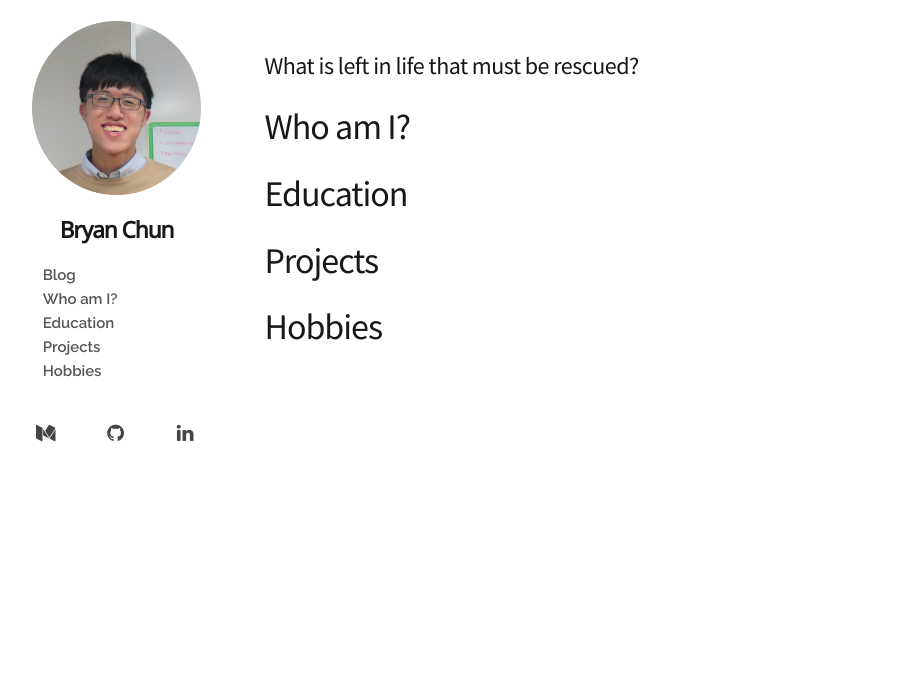
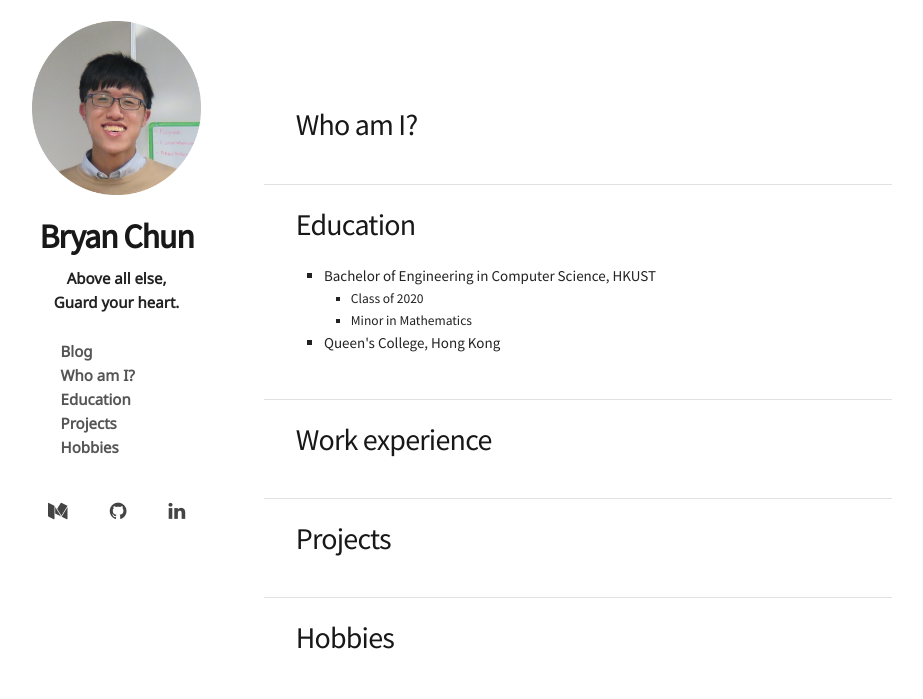
Before and after one commit to bryanchun/bryanchun.github.io, a plain HTML site: page index.html in a window 1280 px wide. Shown: the whole page, without its empty margins (149-1072 px from the left). Drawn offline with Linux system fonts and the light colour scheme.

Commit message:
add divider and oneliners; update styles and partial content

```diff
--- a/css/skeleton.css
+++ b/css/skeleton.css
@@ -140,7 +140,7 @@ h1, h2, h3, h4, h5, h6 {
   font-weight: 300; }
 h1 { font-size: 4.0rem; line-height: 1.2;  letter-spacing: -.1rem;}
 h2 { font-size: 3.6rem; line-height: 1.25; letter-spacing: -.1rem; }
-h3 { font-size: 3.0rem; line-height: 1.3;  letter-spacing: -.1rem; font-weight: 100; }
+h3 { font-size: 3.0rem; line-height: 1.3;  letter-spacing: -.1rem; }
 h4 { font-size: 2.4rem; line-height: 1.35; letter-spacing: -.08rem; }
 h5 { font-size: 1.8rem; line-height: 1.5;  letter-spacing: -.05rem; }
 h6 { font-size: 1.5rem; line-height: 1.6;  letter-spacing: 0; }
--- a/css/style.css
+++ b/css/style.css
@@ -12,44 +12,51 @@
 - content
 */
 
-
-/* app-bar: medium, github, linkedin
+/* background
 –––––––––––––––––––––––––––––––––––––––––––––––––– */
-
-.app-bar {
-  width: 100%;
-  overflow: auto;
+body {
+  background-color: #fff;
 }
 
-.app-bar a {
-  width: 33%;
-  float: left;
-  text-align: center;
-  padding: 5% 0;
-  color: #444;
-  font-size: 130%;
-}
-
-.app-bar a:hover {
-  color: #000;
+.container {
+  padding: 0;
 }
 
 /* sidebar customisations
 –––––––––––––––––––––––––––––––––––––––––––––––––– */
 
-.container #dp {
+/*.container .three {
+  background-color: #191A2C;
+}*/
+
+.sidebar {
+  font-family: "Noto Sans";
+}
+
+.sidebar #dp {
   display: block;
   width: 80%;
   margin-left: auto;
   margin-right: auto;
   padding: 10% 0;
 }
+.sidebar #name {
+  text-align: center;
+  font-size: 225%;
+  font-weight: bold;
+  margin-bottom: 1.0rem;
+}
 
-#name {
+.sidebar .oneliner {
   text-align: center;
-  font-size: 150%;
-  font-family: "Noto Sans";
   font-weight: bold;
+  margin-bottom: 0;
+}
+
+.sidebar #sections {
+  margin-left: 10%;
+  margin-bottom: 2.5rem;
+  margin-top: 2.5rem;
 }
 
 nav {
@@ -57,9 +64,13 @@ nav {
   font-size: 100%
 }
 
+nav ul li {
+  list-style: none;
+}
+
 nav ul li a, nav ul li a:visited, nav ul li a:active {
   font-size: 100%;
-  font-weight: 600;
+  font-weight: bold;
   color: #555;
   padding: 0 15%;
   margin: 0;
@@ -69,13 +80,69 @@ nav ul li a:hover, nav ul li a:focus {
   color: #000;
 }
 
+/* app-bar: medium, github, linkedin
+–––––––––––––––––––––––––––––––––––––––––––––––––– */
+
+.app-bar {
+  width: 100%;
+  overflow: auto;
+  display: flex;
+  align-items: center;
+  justify-content: center;
+}
+
+.app-bar a {
+  /*width: 33%;*/
+  float: left;
+  text-align: center;
+  padding: 5% 10%;
+  color: #444;
+  font-size: 130%;
+}
+
+.app-bar a:hover {
+  color: #000;
+}
+
 /* content customisations
 –––––––––––––––––––––––––––––––––––––––––––––––––– */
 
-.offset-vert {
+/*.container .eight {
+  background-color: #AEA093;
+}*/
+
+.content {
   margin-top: 5%;
 }
 
+.content h3 {
+  font-size: ;
+}
+
+section {
+  font-family: "Source Sans Pro";
+  font-weight: lighter;
+
+  padding: 3% 5%;
+  /*background: #444;*/
+}
+
+section ul {
+  margin-left: 5%;
+  list-style-type: square;
+}
+
+section ul ul {
+  margin-bottom: 0%;
+  margin-top: 0%;
+}
+
+hr.divider {
+  /*width: 80%;*/
+  color: #d8d8d8;
+  margin-bottom: 0;
+  margin-top: 0;
+}
 
 /**
  * TODO
--- a/index.html
+++ b/index.html
@@ -43,51 +43,72 @@
   <!-- Primary Page Layout
   –––––––––––––––––––––––––––––––––––––––––––––––––– -->
   <div class="container">
-    <!-- <div class="three columns sidebar">
-      <nav>
-        <h3>Bryan Chun</h3>
-      </nav>
-    </div> -->
-    <!-- Sidebar -->
     <div class="row">
-      <div class="three columns"> <!-- three sidebar  -->
+      <div class="three columns sidebar">
         <nav>
           <img src="images/bryan_square.png" id="dp" />
           <h1 id="name">Bryan Chun</h1>
-          <ul>
+          <p class="oneliner">Above all else,</p>
+          <p class="oneliner">Guard your heart.</p>
+          <ul id="sections">
             <li><a href="https://bryanchun.github.io/blog/">
               <span class='red'>Blog</span>
             </a></li>
             <li><a href="#whoami">Who am I?</a></li>
               <!--vision-->
               <!--quotes-->
+              <!--uniqueness of my experience-->
             <li><a href="#education">Education</a></li>
             <li><a href="#projects">Projects</a></li>
             <li><a href="#hobbies">Hobbies</a></li>
               <!--see prev blog-->
           </ul>
           <div class="app-bar">
-            <a href="#"><i class="fa fa-medium"></i></a>
-            <a href="#"><i class="fa fa-github"></i></a>
-            <a href="#"><i class="fa fa-linkedin"></i></a>
+            <a href="https://medium.com/@Bxy24"><i class="fa fa-medium"></i></a>
+            <a href="https://github.com/bryanchun"><i class="fa fa-github"></i></a>
+            <a href="https://www.linkedin.com/in/bryanchunhk/"><i class="fa fa-linkedin"></i></a>
           </div>
         </nav>
       </div>
-      <div class="eight columns offset-vert"> <!-- twelve  content -->
-        <h5>What is left in life that must be rescued?</h5>
-        <!-- How to add gallery photos dynamically ? -->
+      <div class="eight columns content">
+
+        <!--Gallery-->
+        <section id="gallery"></section>
+
         <section id="whoami">
-          <h3>Who am I?</h3>
+          <h4>Who am I?</h4>
+
         </section>
+        <hr class="divider">
+
         <section id="education">
-          <h3>Education</h3>
+          <h4>Education</h4>
+          <ul>
+            <li>Bachelor of Engineering in Computer Science, HKUST</li>
+            <ul>
+              <li>Class of 2020</li>
+              <li>Minor in Mathematics</li>
+            </ul>
+            <li>Queen's College, Hong Kong</li>
+          </ul>
         </section>
+        <hr class="divider">
+
+        <section id="work">
+          <h4>Work experience</h4>
+
+        </section>
+        <hr class="divider">
+
         <section id="projects">
-          <h3>Projects</h3>
+          <h4>Projects</h4>
           <!-- How to add items/views dynamically ? -->
         </section>
+        <hr class="divider">
+
         <section id="hobbies">
-          <h3>Hobbies</h3>
+          <h4>Hobbies</h4>
+
         </section>
       </div>
     </div>
@@ -97,3 +118,7 @@
   –––––––––––––––––––––––––––––––––––––––––––––––––– -->
 </body>
 </html>
+
+<!-- Credits:
+     template from http://lilianweng.github.io/
+   -->
```
Also changed, not shown: css/normalize.css, images/favicon.ico.
